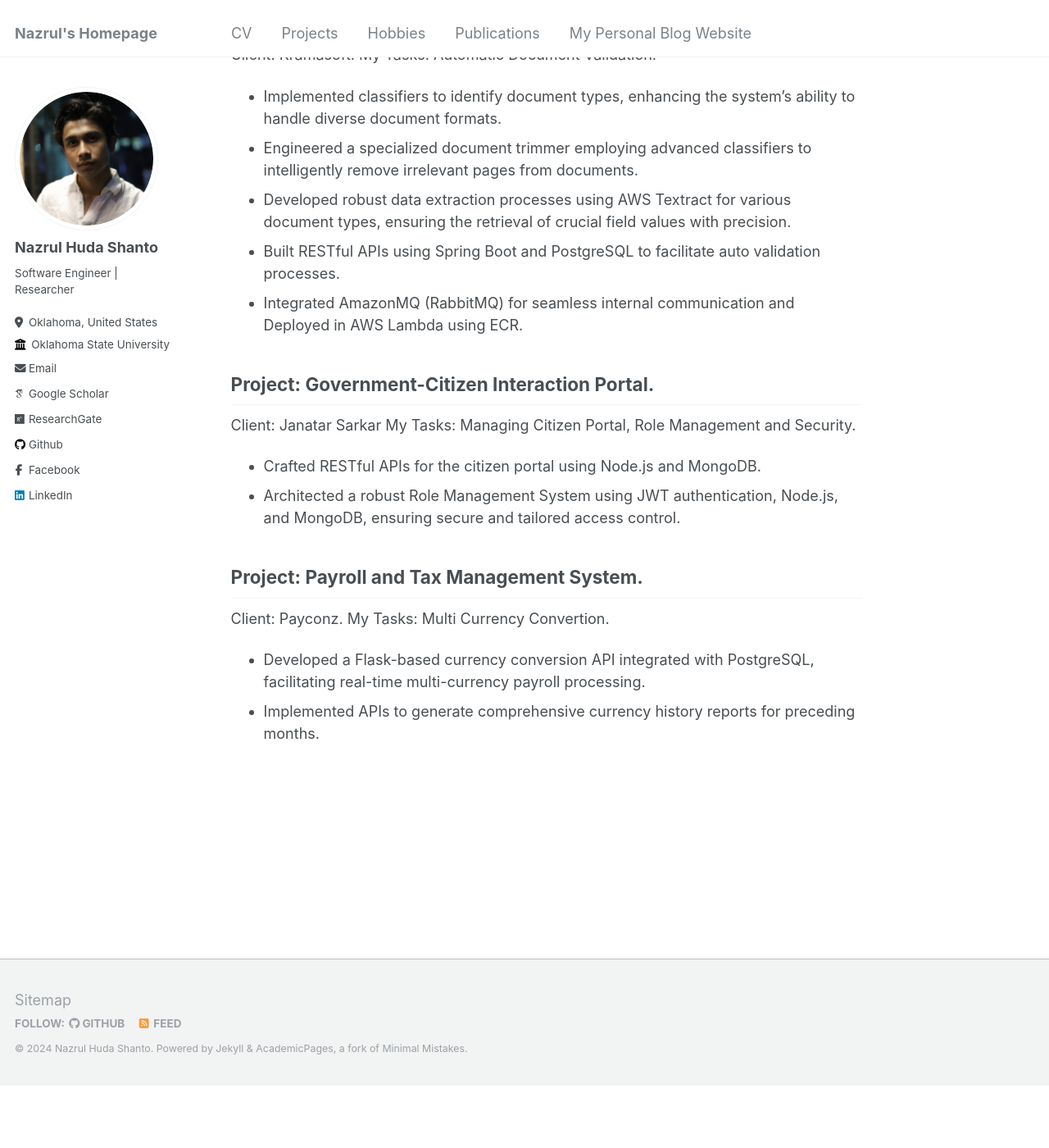
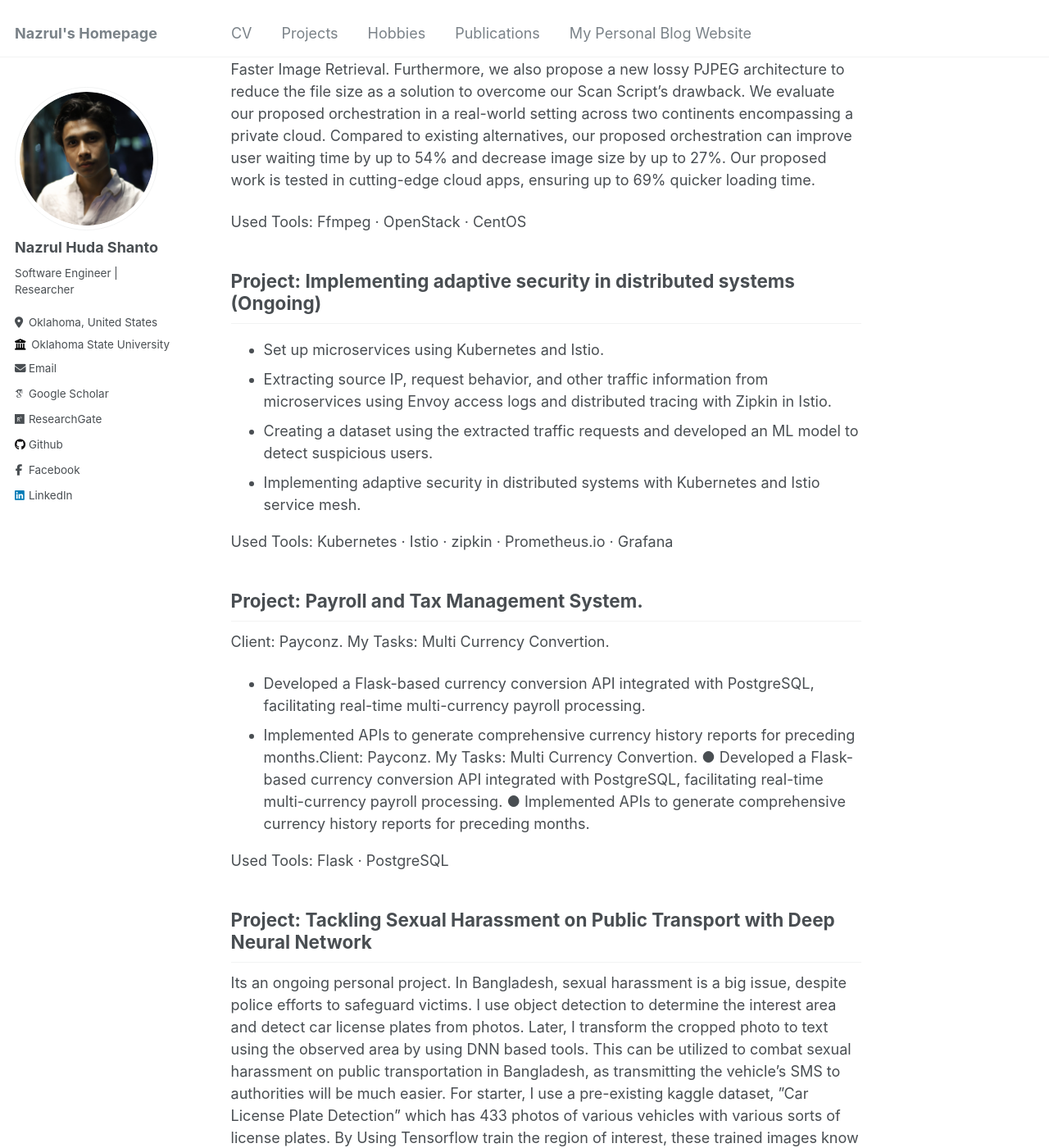
Before and after one commit to nazrulhuda/portfolio, a Jekyll site: the page built from _pages/project.md, in a window 1280 px wide and 1400 px high, scrolled down 969 px. Shown: the whole window at 82% size. Built offline with Jekyll 4.4.1, drawn with Linux system fonts in a browser that asks for light colours; some web fonts are replaced; before the commit the page ends 2294 px from its top, so only the background shows below that; some of the changed text lies outside the part shown.

Commit message:
first commit

```diff
--- a/_pages/project.md
+++ b/_pages/project.md
@@ -23,11 +23,54 @@ This project is a part of the Research Proposal. Compared different codecs for l
 - Used FFmeg’s libx264 for H.264, libx265 for H.265, and libvpx-vp9 for VP9. To compare qualities, used SSIM, PSNR,
 and VMAF.
 - Tuned the settings in real-time functionality to imitate live video streaming.This project is a part of the Research Proposal. Compared different codecs for live video streaming.
-- Tuned the settings in real-time functionality to imitate live video streaming.
+
 
 Links for [Github Code](https://github.com/nazrulhuda/video-codec-for-live-streaming), [Demo](https://drive.google.com/drive/folders/1suAXftI_kIxC6uC3wOEdZ9SXCUqj-kDD), and [Project Proposal](https://drive.google.com/file/d/1N-N8vKTUDKGdihXKxqsE0Rm-IeuU5Rmt/view)
 
 Used tools: Ffmpeg · CentOS
+
+
+
+## Project: Ensuring Faster Image Retrieval and Storage efficiency for JPEG Image
+
+
+By customizing the Progressive JPEG method, we propose a new Scan Script to ensure Faster Image Retrieval. Furthermore, we also propose a new lossy PJPEG architecture to reduce the file size as a solution to overcome our Scan Script’s drawback. We evaluate our proposed orchestration in a real-world setting across two continents encompassing a private cloud. Compared to existing alternatives, our proposed orchestration can improve user waiting time by up to 54% and decrease image size by up to 27%. Our proposed work is tested in cutting-edge cloud apps, ensuring up to 69% quicker loading time.
+
+Used Tools: Ffmpeg · OpenStack · CentOS
+
+
+
+## Project: Implementing adaptive security in distributed systems (Ongoing)
+
+
+- Set up microservices using Kubernetes and Istio.
+- Extracting source IP, request behavior, and other traffic information from microservices using Envoy access logs and distributed tracing with Zipkin in Istio.
+- Creating a dataset using the extracted traffic requests and developed an ML model to detect suspicious users.
+- Implementing adaptive security in distributed systems with Kubernetes and Istio service mesh.
+
+Used Tools: Kubernetes · Istio · zipkin · Prometheus.io · Grafana
+
+
+## Project: Payroll and Tax Management System.
+
+Client: Payconz. My Tasks: Multi Currency Convertion.
+
+- Developed a Flask-based currency conversion API integrated with PostgreSQL, facilitating real-time multi-currency payroll processing.
+- Implemented APIs to generate comprehensive currency history reports for preceding months.Client: Payconz. My Tasks: Multi Currency Convertion. ● Developed a Flask-based currency conversion API integrated with PostgreSQL, facilitating real-time multi-currency payroll processing. ● Implemented APIs to generate comprehensive currency history reports for preceding months.
+
+Used Tools: Flask · PostgreSQL
+
+
+
+## Project: Tackling Sexual Harassment on Public Transport with Deep Neural Network
+
+Its an ongoing personal project. In Bangladesh, sexual harassment is a big issue, despite
+police efforts to safeguard victims. I use object detection to determine the interest area and detect car license plates from photos. Later, I transform the cropped photo to text using the observed area by using DNN based tools. This can be utilized to combat sexual harassment on public transportation in Bangladesh, as transmitting the vehicle’s SMS to authorities will be much easier. For starter, I use a pre-existing kaggle dataset, ”Car License Plate Detection” which has 433 photos of various vehicles with various sorts of license plates. By Using Tensorflow train the region of interest, these trained images know what I’m seeking for. Then I use Pytorch’s EasyOCR for the OPR. EasyOCR detected
+the characters and converted them to text using the reader API. Now I am trying to build a dataset from Bangladeshi vehicle templates.
+
+Links for [Demo](https://drive.google.com/drive/folders/1EeoPtclp0twt1duJFrJmcXIDBupOfQQb), and [Research Proposal](https://drive.google.com/file/d/1vPYBqmaBPkGLEg7CnZXg3XGX449cw2cw/view)
+
+Used Tools: TensorFlow · PyTorch · EasyOCR
 
 ## Project: Mortgage Management System.
 Client: Kramasoft.
@@ -39,6 +82,8 @@ My Tasks: Automatic Document Validation.
 - Built RESTful APIs using Spring Boot and PostgreSQL to facilitate auto validation processes.
 - Integrated AmazonMQ (RabbitMQ) for seamless internal communication and Deployed in AWS Lambda using ECR.
 
+Link of [Website](https://kramasoft.com/landing)
+
 ## Project: Government-Citizen Interaction Portal.
 Client: Janatar Sarkar
 My Tasks: Managing Citizen Portal, Role Management and Security.
@@ -46,6 +91,8 @@ My Tasks: Managing Citizen Portal, Role Management and Security.
 - Crafted RESTful APIs for the citizen portal using Node.js and MongoDB.
 - Architected a robust Role Management System using JWT authentication, Node.js, and MongoDB, ensuring secure and tailored access control.
 
+Link of [Website](https://janatarsarkar.gov.bd/)
+
 ## Project: Payroll and Tax Management System.
 Client: Payconz.
 My Tasks: Multi Currency Convertion.
```
